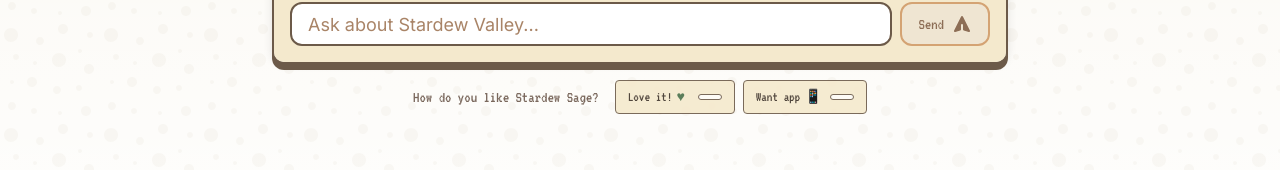
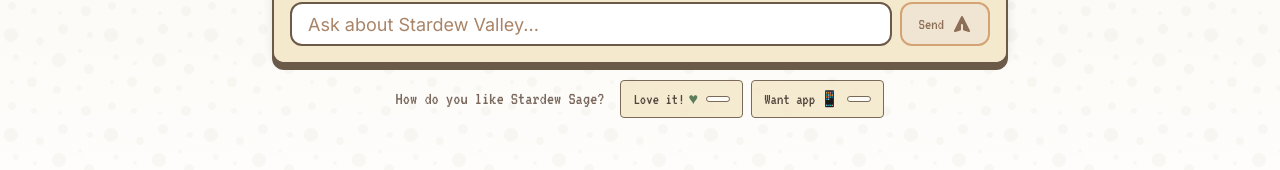
Before and after one commit to yashbhal/stardew-sage, a Next.js app: page / in a window 1280 px wide. Shown: the part 876-1046 px from the top of the page. Built offline with nearby package versions, Linux system fonts and the light colour scheme; no server answers; the database is empty.

Commit message:
increase font sizes

```diff
--- a/src/components/FeedbackButtons.tsx
+++ b/src/components/FeedbackButtons.tsx
@@ -67,7 +67,7 @@
   return (
     <div className="w-full max-w-2xl mx-auto opacity-90 hover:opacity-100 transition-all duration-300">
       <div className="flex flex-col sm:flex-row items-center justify-center gap-2 sm:gap-4">
-        <p className="text-xs sm:text-sm font-pixel text-stardew-brown-600 whitespace-nowrap">
+        <p className="text-sm sm:text-base font-pixel text-stardew-brown-600 whitespace-nowrap">
           How do you like Stardew Sage?
         </p>
 
@@ -77,7 +77,7 @@
             disabled={votedButtons.includes('love_website') || isLoading}
             className={`
               min-w-[100px] sm:min-w-[120px]
-              px-3 py-1.5 rounded text-xs font-pixel
+              px-3 py-1.5 rounded text-sm font-pixel
               border border-menu-border
               transition-all duration-300 ease-in-out
               transform hover:scale-[1.02] active:scale-[0.98]
@@ -97,7 +97,7 @@
                 )}
               </span>
               <span className={`
-                px-2 py-0.5 rounded text-[10px] border min-w-[24px]
+                px-2 py-0.5 rounded text-xs border min-w-[24px]
                 transition-colors duration-300
                 ${votedButtons.includes('love_website')
                   ? 'bg-white/60 border-stardew-green-200 text-stardew-green-700'
@@ -114,7 +114,7 @@
             disabled={votedButtons.includes('want_app') || isLoading}
             className={`
               min-w-[100px] sm:min-w-[120px]
-              px-3 py-1.5 rounded text-xs font-pixel
+              px-3 py-1.5 rounded text-sm font-pixel
               border border-menu-border
               transition-all duration-300 ease-in-out
               transform hover:scale-[1.02] active:scale-[0.98]
@@ -134,7 +134,7 @@
                 )}
               </span>
               <span className={`
-                px-2 py-0.5 rounded text-[10px] border min-w-[24px]
+                px-2 py-0.5 rounded text-xs border min-w-[24px]
                 transition-colors duration-300
                 ${votedButtons.includes('want_app')
                   ? 'bg-white/60 border-stardew-blue-200 text-stardew-blue-700'
@@ -149,7 +149,7 @@
       </div>
 
       {votedButtons.length > 0 && (
-        <p className="text-[10px] text-center mt-2 text-stardew-brown-500 font-pixel animate-fade-in">
+        <p className="text-xs text-center mt-2 text-stardew-brown-500 font-pixel animate-fade-in">
           Thanks for your feedback!
         </p>
       )}
```
